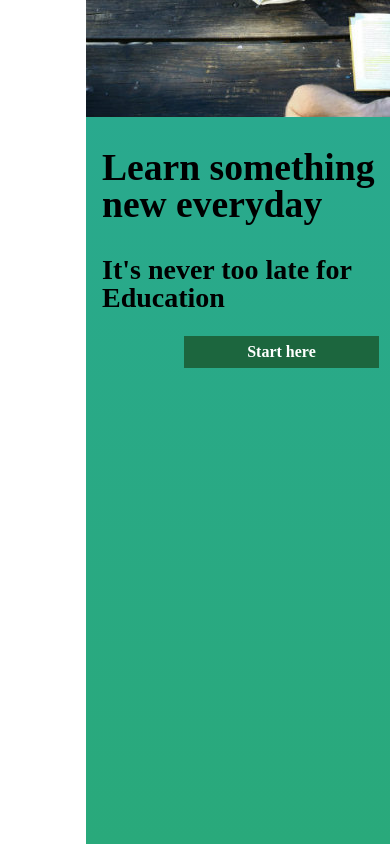
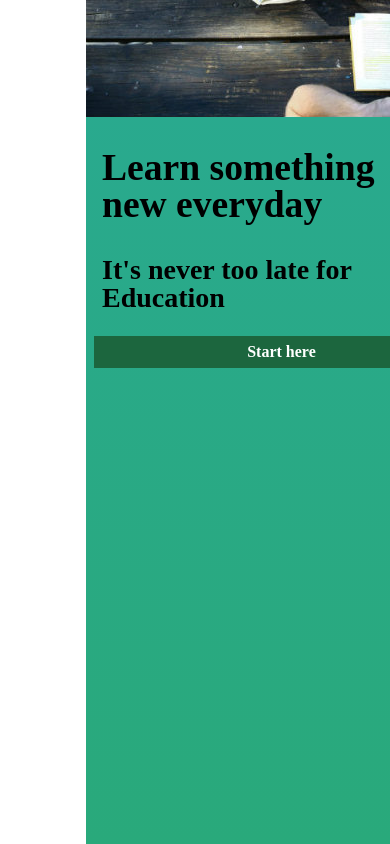
Before and after one commit to Emmadeane/colmar-academy, a plain HTML site: page index.html in a window 390 px wide. Shown: the part 860-1704 px from the top of the page. Drawn offline with Linux system fonts and the light colour scheme; a web font is replaced by a local one.

Commit message:
Button width stretch.

```diff
--- a/resources/css/style.css
+++ b/resources/css/style.css
@@ -202,7 +202,11 @@ html {
 
 }
 
-
+@media only screen and (max-width: 480px) {
+  .btn {
+    width: 100%;
+  }
+}
 /*practice section and info navigation*/
 .info {
   display: flex;
```
